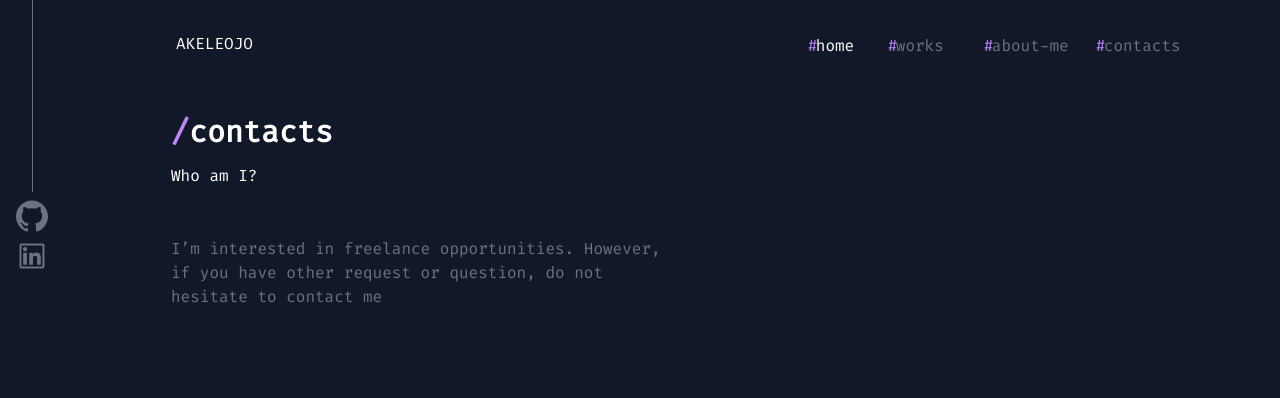
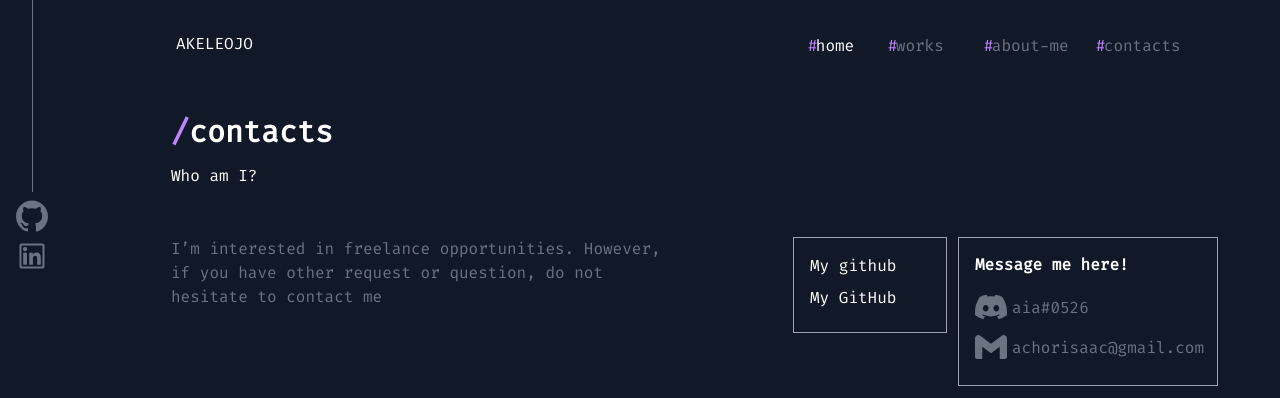
Before and after one commit to AkeleA/new-port, a Next.js app: page /contacts in a window 1280 px wide. Shown: the top 398 px of the page. Built offline with nearby package versions, Linux system fonts and the light colour scheme.

Commit message:
Contact finished

```diff
--- a/app/contacts/contactme.tsx
+++ b/app/contacts/contactme.tsx
@@ -1,16 +1,58 @@
 import React from "react";
+import Link from "next/link";
+import { SiDiscord, SiGmail } from "react-icons/si";
 
 type Props = {};
 
 const Contactme = (props: Props) => {
   return (
-    <div className="w-[1061px] h-[141px] flex-shrink-0 absolute top-[237px] left-[171px]">
+    <div className="w-[1061px] h-[141px] flex-shrink-0 flex flex-row gap-[117px] absolute top-[237px] left-[171px]">
       <div className="w-[505px] h-[78px] flex-shrink-0">
         <p className="text-gray-500 text-base not-italic font-medium leading-6 font-sans">
           I’m interested in freelance opportunities. However, if you have other
           request or question, do not hesitate to contact me
         </p>
       </div>
+      <div className="w-[439px] h-[141px] flex-shrink-0 flex flex-row gap-[11px]">
+        <div className="inline-flex p-4 flex-col items-start gap-2 border border-solid border-gray-400 w-[154px] h-24">
+          <p className="text-white font-sans text-base not-italic font-medium leading-normal">
+            My github
+          </p>
+          <Link legacyBehavior href="https://github.com/AkeleA" passHref>
+            <a
+              target="_blank"
+              className="text-white font-sans text-base not-italic font-medium leading-normal"
+            >
+              {" "}
+              My GitHub
+            </a>
+          </Link>
+        </div>
+        <div className="inline-flex p-4 flex-col items-start gap-4 w-[260px] h-[149px] border border-solid border-gray-400">
+          <h2 className="w-[164px] h-[21px] font-sans not-italic font-semibold text-base leading-[21px] text-white flex-none order-none flex-grow-0">
+            {" "}
+            Message me here!
+          </h2>
+          <div className="flex flex-col items-start p-0 gap-2 w-[172px] flex-none order-1 flex-grow-0">
+            <p className="flex flex-row items-center p-0 gap-[5px] w-[143px] h-8 flex-none order-0 flex-grow-0">
+              <span className="w-8 h-8 flex-none order-0 flex-grow-0">
+                <SiDiscord size={32} className="text-gray-500" />
+              </span>
+              <span className="w-[106px] h-[21px] font-sans not-italic font-normal text-base leading-[21px] text-gray-500 flex-none order-1 flex-grow-0">
+                aia#0526
+              </span>
+            </p>
+            <p className="flex flex-row items-center p-0 gap-[5px] w-[143px] h-8 flex-none order-0 flex-grow-0">
+              <span className="w-8 h-8 flex-none order-0 flex-grow-0">
+                <SiGmail size={32} className="text-gray-500" />
+              </span>
+              <span className="w-[106px] h-[21px] font-sans not-italic font-normal text-base leading-[21px] text-gray-500 flex-none order-1 flex-grow-0">
+                achorisaac@gmail.com
+              </span>
+            </p>
+          </div>
+        </div>
+      </div>
     </div>
   );
 };
--- a/app/contacts/page.tsx
+++ b/app/contacts/page.tsx
@@ -9,7 +9,7 @@ type Props = {};
 
 const page = (props: Props) => {
   return (
-    <div className="w-auto h-[790px]">
+    <div className="w-auto h-[490px]">
       <Sidebar />
       <Navbar />
       <Top />
```
